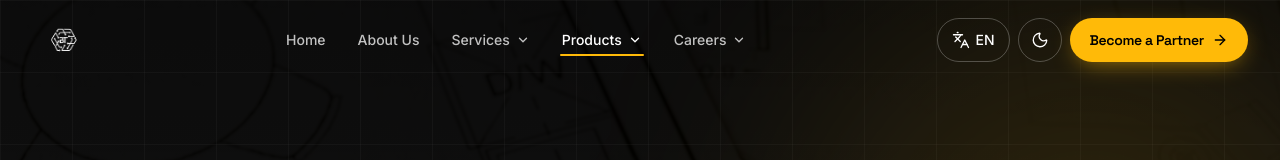
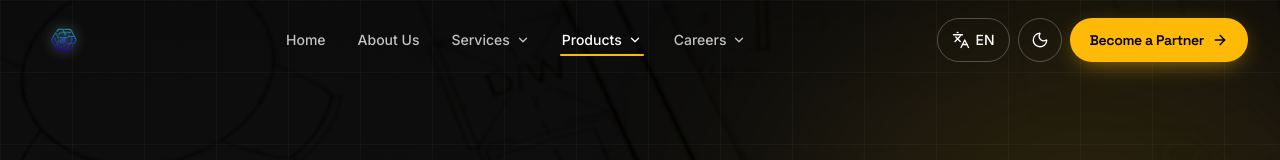
Before and after one commit to abdirisak009/buildertech, a Next.js app: page /en/products/stock-plans in a window 1280 px wide. Shown: the top 160 px of the page. Built offline with nearby package versions, Linux system fonts and the light colour scheme.

Commit message:
asfdAFSD

```diff
--- a/src/components/layout/HeaderClient.tsx
+++ b/src/components/layout/HeaderClient.tsx
@@ -94,7 +94,7 @@ export function HeaderClient({
               locale={locale}
               homeLabel={`${site.name} — ${ui.a11y.home}`}
               priority
-              variant={solid ? "auto" : "onDark"}
+              variant={solid ? "auto" : "onMedia"}
             />
 
             <DesktopNav
--- a/src/components/layout/Logo.tsx
+++ b/src/components/layout/Logo.tsx
@@ -5,8 +5,14 @@ import type { Locale } from "@/i18n/config";
 
 /**
  * The BT hexagon mark only (no wordmark). The artwork is gold + navy on a
- * transparent field, which reads on light surfaces. On dark surfaces we knock
- * it out to a clean white silhouette via a CSS filter so it stays legible.
+ * transparent field.
+ *
+ * - `light`   — original colours, for light surfaces.
+ * - `auto`    — original on light, knocked out to white in dark mode.
+ * - `onDark`  — solid white silhouette, for solid dark surfaces (footer).
+ * - `onMedia` — original colours + a soft halo, so the two-tone mark stays
+ *   legible over the video/photo hero (navy lifts off dark frames, gold off
+ *   light ones) without losing its brand colours.
  */
 export function Logo({
   locale,
@@ -18,7 +24,7 @@ export function Logo({
   locale: Locale;
   homeLabel: string;
   className?: string;
-  variant?: "auto" | "light" | "onDark";
+  variant?: "auto" | "light" | "onDark" | "onMedia";
   priority?: boolean;
 }) {
   return (
@@ -37,6 +43,8 @@ export function Logo({
           "h-11 w-auto sm:h-12",
           variant === "onDark" && "brightness-0 invert",
           variant === "auto" && "dark:brightness-0 dark:invert",
+          variant === "onMedia" &&
+            "[filter:drop-shadow(0_0_7px_rgba(255,255,255,0.6))_drop-shadow(0_1px_2px_rgba(0,0,0,0.45))]",
         )}
       />
     </Link>
```
